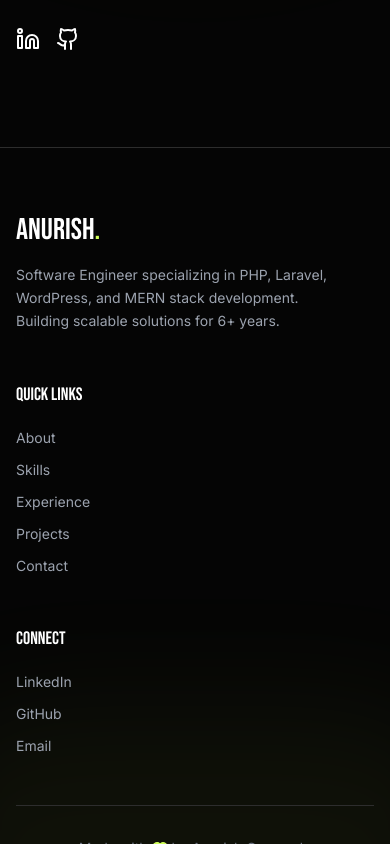
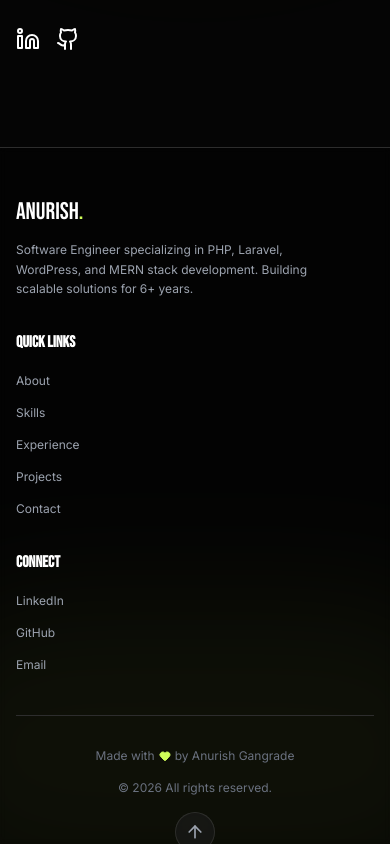
Before and after one commit to Anurish/portfolio, a React (Vite) app in the folder app/: page / in a window 390 px wide. Shown: the part 11156-12000 px from the top of the page. Built offline with nearby package versions, Linux system fonts and the light colour scheme.

Commit message:
style: improve footer spacing and responsive design

```diff
--- a/app/src/sections/Footer.tsx
+++ b/app/src/sections/Footer.tsx
@@ -22,33 +22,33 @@ const Footer = () => {
   ];
 
   return (
-    <footer className="relative py-16 px-4 sm:px-6 lg:px-8 xl:px-12 border-t border-[#2d2d2d]">
+    <footer className="relative py-12 sm:py-16 px-4 sm:px-6 lg:px-8 xl:px-12 border-t border-[#2d2d2d] bg-black/30 backdrop-blur-sm">
       {/* Background Decoration */}
       <div className="absolute inset-0 overflow-hidden pointer-events-none">
         <div className="absolute bottom-0 left-1/2 -translate-x-1/2 w-[600px] h-[300px] bg-[#d0ff59]/5 rounded-full blur-3xl" />
       </div>
 
       <div className="max-w-7xl mx-auto relative z-10">
-        <div className="grid md:grid-cols-3 gap-12 mb-12">
+        <div className="grid grid-cols-1 sm:grid-cols-2 md:grid-cols-3 gap-8 sm:gap-10 md:gap-12 mb-10 sm:mb-12">
           {/* Brand */}
-          <div>
-            <a href="#hero" className="font-display text-3xl text-white hover:text-[#d0ff59] transition-colors inline-block mb-4">
+          <div className="col-span-1">
+            <a href="#hero" className="font-display text-2xl sm:text-3xl text-white hover:text-[#d0ff59] transition-colors inline-block mb-3 sm:mb-4">
               ANURISH<span className="text-[#d0ff59]">.</span>
             </a>
-            <p className="text-gray-400 text-sm leading-relaxed max-w-xs">
+            <p className="text-gray-400 text-xs sm:text-sm leading-relaxed max-w-xs">
               Software Engineer specializing in PHP, Laravel, WordPress, and MERN stack development. Building scalable solutions for 6+ years.
             </p>
           </div>
 
           {/* Quick Links */}
-          <div>
-            <h4 className="font-display text-lg text-white mb-4">Quick Links</h4>
-            <ul className="space-y-2">
+          <div className="col-span-1">
+            <h4 className="font-display text-base sm:text-lg text-white mb-3 sm:mb-4 font-semibold">Quick Links</h4>
+            <ul className="space-y-2 sm:space-y-2.5">
               {quickLinks.map((link) => (
                 <li key={link.label}>
                   <a
                     href={link.href}
-                    className="text-gray-400 text-sm hover:text-[#d0ff59] transition-colors"
+                    className="text-gray-400 text-xs sm:text-sm hover:text-[#d0ff59] transition-colors duration-200 hover:translate-x-1 inline-block"
                   >
                     {link.label}
                   </a>
@@ -58,16 +58,16 @@ const Footer = () => {
           </div>
 
           {/* Connect */}
-          <div>
-            <h4 className="font-display text-lg text-white mb-4">Connect</h4>
-            <ul className="space-y-2">
+          <div className="col-span-1 sm:col-span-2 md:col-span-1">
+            <h4 className="font-display text-base sm:text-lg text-white mb-3 sm:mb-4 font-semibold">Connect</h4>
+            <ul className="space-y-2 sm:space-y-2.5">
               {socialLinks.map((link) => (
                 <li key={link.label}>
                   <a
                     href={link.href}
                     target={link.href.startsWith('http') ? '_blank' : undefined}
                     rel={link.href.startsWith('http') ? 'noopener noreferrer' : undefined}
-                    className="text-gray-400 text-sm hover:text-[#d0ff59] transition-colors"
+                    className="text-gray-400 text-xs sm:text-sm hover:text-[#d0ff59] transition-colors duration-200 hover:translate-x-1 inline-block"
                   >
                     {link.label}
                   </a>
@@ -78,23 +78,25 @@ const Footer = () => {
         </div>
 
         {/* Bottom Bar */}
-        <div className="flex flex-col sm:flex-row items-center justify-between pt-8 border-t border-[#2d2d2d]">
-          <p className="text-gray-500 text-sm flex items-center gap-1">
-            Made with <Heart className="w-4 h-4 text-[#d0ff59] fill-[#d0ff59]" /> by Anurish Gangrade
+        <div className="flex flex-col items-center justify-between gap-4 sm:gap-6 pt-8 sm:pt-10 border-t border-[#2d2d2d]">
+          <p className="text-gray-500 text-xs sm:text-sm flex items-center gap-1 text-center">
+            Made with <Heart className="w-3 h-3 sm:w-4 sm:h-4 text-[#d0ff59] fill-[#d0ff59]" /> by Anurish Gangrade
           </p>
 
-          <p className="text-gray-500 text-sm mt-2 sm:mt-0">
+          <div className="flex flex-col sm:flex-row items-center justify-center gap-4 sm:gap-6 w-full">
+            <p className="text-gray-500 text-xs sm:text-sm">
               &copy; {currentYear} All rights reserved.
             </p>
 
             {/* Scroll to Top */}
             <button
               onClick={scrollToTop}
-            className="mt-4 sm:mt-0 w-10 h-10 glass rounded-full flex items-center justify-center text-gray-400 hover:text-[#d0ff59] hover:border-[#d0ff59] transition-all duration-300"
+              className="w-10 h-10 glass rounded-full flex items-center justify-center text-gray-400 hover:text-[#d0ff59] hover:border-[#d0ff59] transition-all duration-300 hover:scale-110"
               aria-label="Scroll to top"
             >
               <ArrowUp className="w-5 h-5" />
             </button>
+          </div>
         </div>
       </div>
     </footer>
```
Lines whose indentation alone changed are shown as unchanged.
